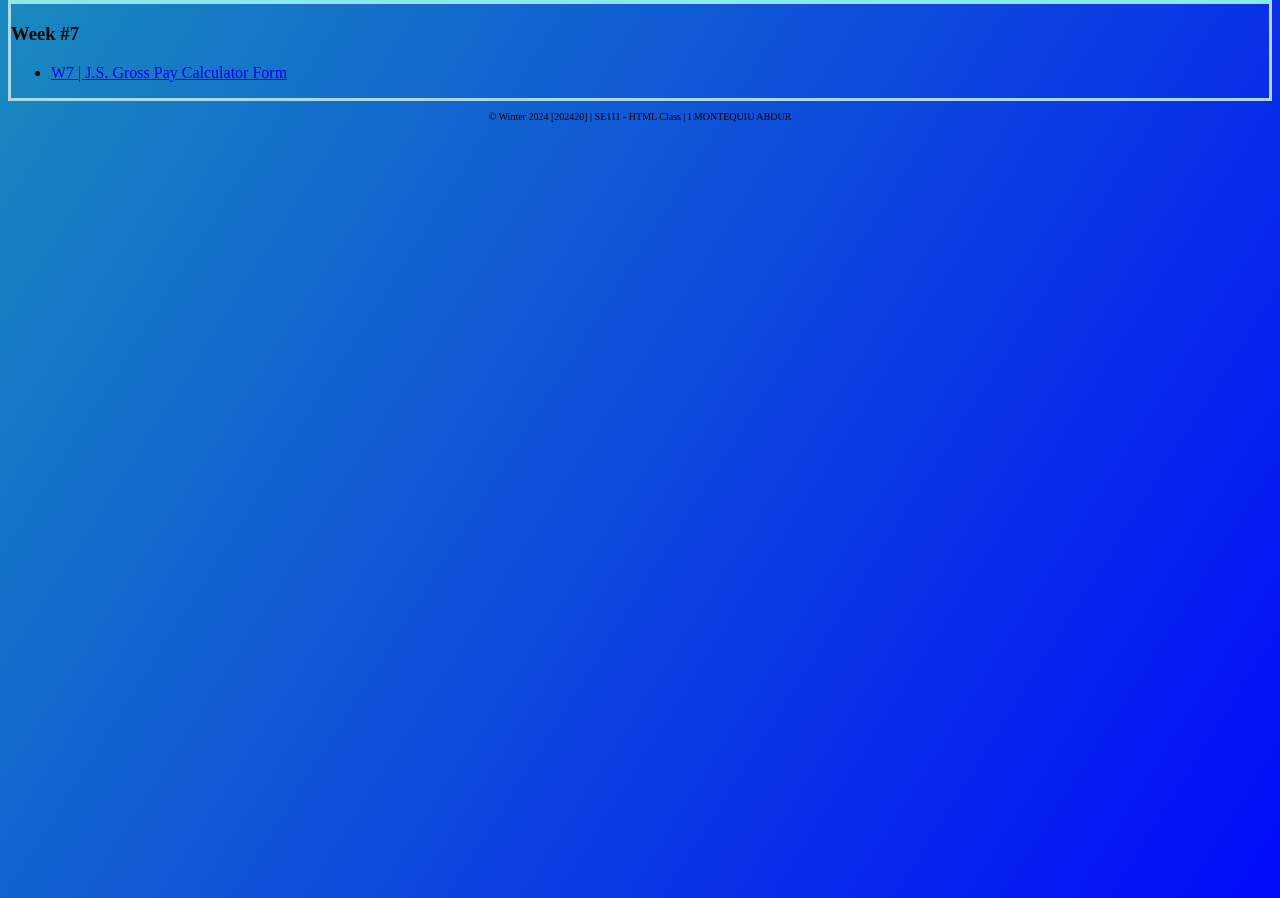
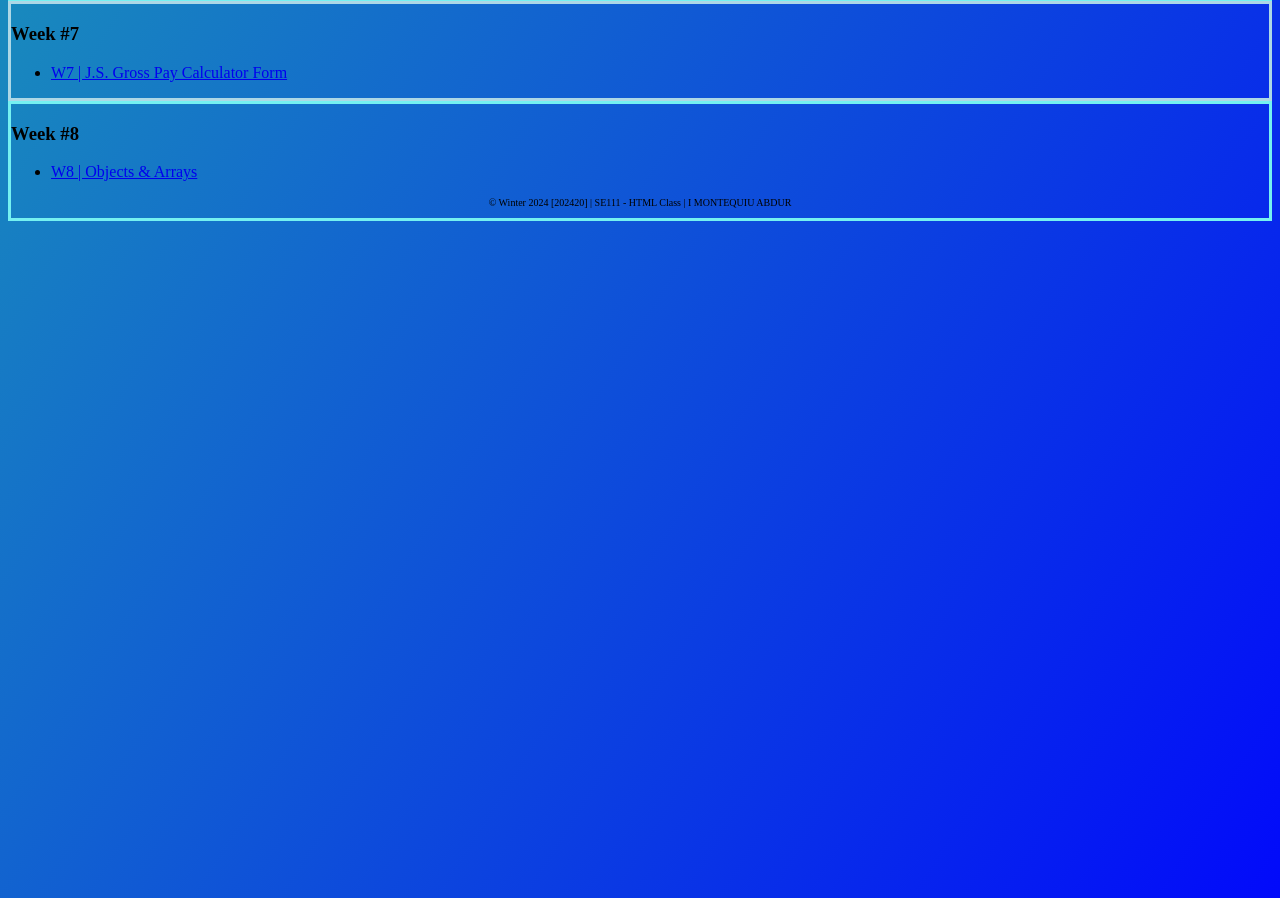
Before and after one commit to IdreesMon/SE11_202240, a plain HTML site: page index.html in a window 1280 px wide. Shown: the part 909-1807 px from the top of the page. Drawn offline with Linux system fonts and the light colour scheme.

Commit message:
repo update

```diff
--- a/index.html
+++ b/index.html
@@ -134,6 +134,14 @@
 
         </ul>
     </div>
+    <div style="border: 3px solid rgb(117, 241, 241);" id="W8">
+        <h3> Week #8</h3>
+
+        <!--weekly unordered list of links-->
+        <ul>
+            <li><a href="week8/index.html">W8 | Objects & Arrays</a></li>
+
+        </ul>
 
     <div id="footer">
 
```
